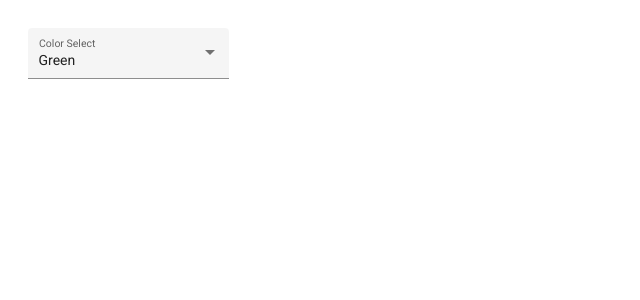
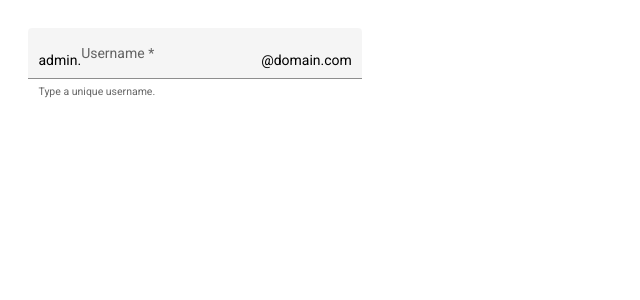
Before and after one commit to GeloneJT/Angular-Material-Demo, an Angular app: page / in a window 1280 px wide. Shown: the top 300 px of the page, without its empty margins (0-640 px from the left). Built offline with nearby package versions, Linux system fonts and the light colour scheme.

Commit message:
input field demo completed simple reactive form created using angular materials

```diff
--- a/src/app/app.component.html
+++ b/src/app/app.component.html
@@ -1 +1 @@
-<app-select-dropdown></app-select-dropdown>
+<app-input-controls></app-input-controls>
--- /dev/null
+++ b/src/app/input-controls/input-controls.component.html
@@ -0,0 +1,18 @@
+<mat-form-field appearance="fill">
+  <mat-label>Username</mat-label>
+  <input
+    type="text"
+    matInput
+    placeholder="Username"
+    required
+    ngModel
+    name="username"
+    #username="ngModel"
+  />
+  <mat-hint>Type a unique username.</mat-hint>
+  <span matSuffix>@domain.com</span>
+  <span matPrefix>admin.</span>
+  <mat-error *ngIf="username.invalid && username.errors?.['required']">
+    The username field is required
+  </mat-error>
+</mat-form-field>
--- /dev/null
+++ b/src/app/input-controls/input-controls.component.ts
@@ -0,0 +1,15 @@
+import { Component, OnInit } from '@angular/core';
+
+@Component({
+  selector: 'app-input-controls',
+  templateUrl: './input-controls.component.html',
+  styleUrls: ['./input-controls.component.css']
+})
+export class InputControlsComponent implements OnInit {
+
+  constructor() { }
+
+  ngOnInit(): void {
+  }
+
+}
```
Also changed, not shown: src/app/app.module.ts (+7 -1 lines), src/app/input-controls/input-controls.component.css (added), 1 other file (tests, documents, lock files or other folders).
